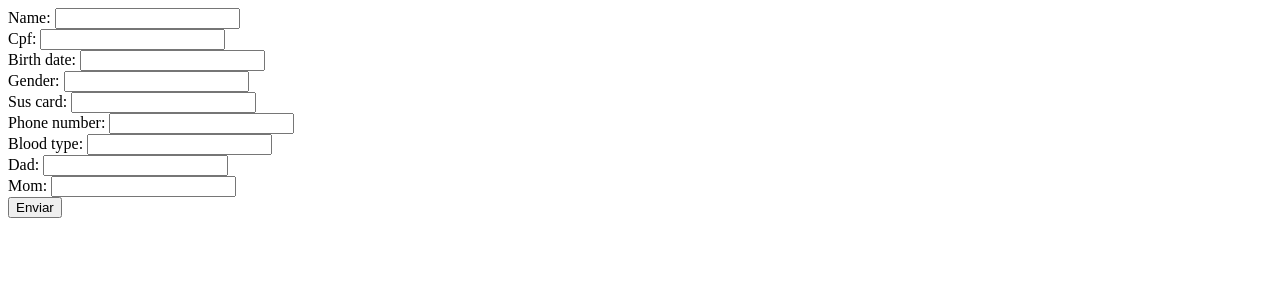
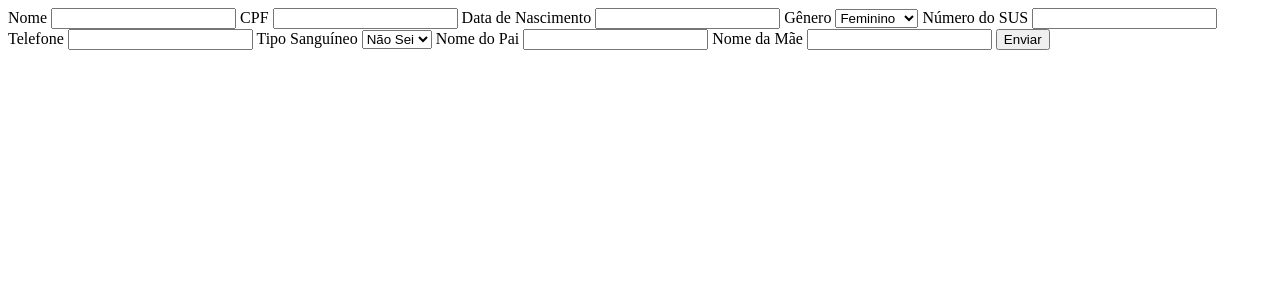
Before and after one commit to ericSilvaP/fila-pronto-socorro-v2, a Django app: page /pacientes/cadastro/ in a window 1280 px wide. Shown: the top 300 px of the page. Run offline with Django 5.2, Linux system fonts and the light colour scheme.

Commit message:
feat: patient register form base

```diff
--- a/patients/forms.py
+++ b/patients/forms.py
@@ -1,5 +1,4 @@
 from django import forms
-
 from patients.models import Patient
 
 
@@ -7,3 +6,54 @@ class PatientForm(forms.ModelForm):
     class Meta:
         model = Patient
         fields = "__all__"
+
+    name = forms.CharField(
+        label="Nome",
+        error_messages={"required": "Preencha este campo"},
+    )
+    cpf = forms.CharField(
+        label="CPF",
+        error_messages={"required": "Preencha este campo"},
+    )
+    birth_date = forms.DateField(
+        label="Data de Nascimento",
+        error_messages={"required": "Preencha este campo"},
+    )
+    sus_card = forms.CharField(
+        label="Número do SUS",
+        max_length=14,
+        error_messages={"required": "Preencha este campo"},
+    )
+    dad = forms.CharField(
+        label="Nome do Pai",
+        required=False,
+    )
+    mom = forms.CharField(
+        label="Nome da Mãe",
+        required=False,
+    )
+    phone_number = forms.CharField(label="Telefone", required=False)
+
+    gender = forms.ChoiceField(
+        label="Gênero",
+        choices=(
+            ("f", "Feminino"),
+            ("m", "Masculino"),
+            ("i", "Indefinido"),
+        ),
+    )
+    blood_type = forms.ChoiceField(
+        label="Tipo Sanguíneo",
+        required=False,
+        choices=(
+            ("i", "Não Sei"),
+            ("a+", "A+"),
+            ("a-", "A-"),
+            ("b+", "B+"),
+            ("b-", "B-"),
+            ("ab-", "AB-"),
+            ("ab+", "AB+"),
+            ("o+", "O+"),
+            ("o-", "O-"),
+        ),
+    )
--- a/patients/templates/patients/pages/patients_list.html
+++ b/patients/templates/patients/pages/patients_list.html
@@ -8,7 +8,11 @@
   <body>
     <form action="{% url 'patients:create' %}" method="POST">
       {% csrf_token %}
-      {{ form }}
+      {% for field in form %}
+        <label for="{{ field.id_for_label }}">{{ field.label }}</label>
+        {{ field }}
+        {{ field.errors }}
+      {% endfor %}
       <button type="submit">Enviar</button>
     </form>
   </body>
--- a/patients/views.py
+++ b/patients/views.py
@@ -1,6 +1,6 @@
 from django.shortcuts import render, redirect
 from django.views.decorators.http import require_POST
-from patients.forms import PatientForm
+from .forms import PatientForm
 
 
 # Create your views here.
```
Also changed, not shown: patients/migrations/0002_alter_patient_blood_type_alter_patient_dad_and_more.py (added).
